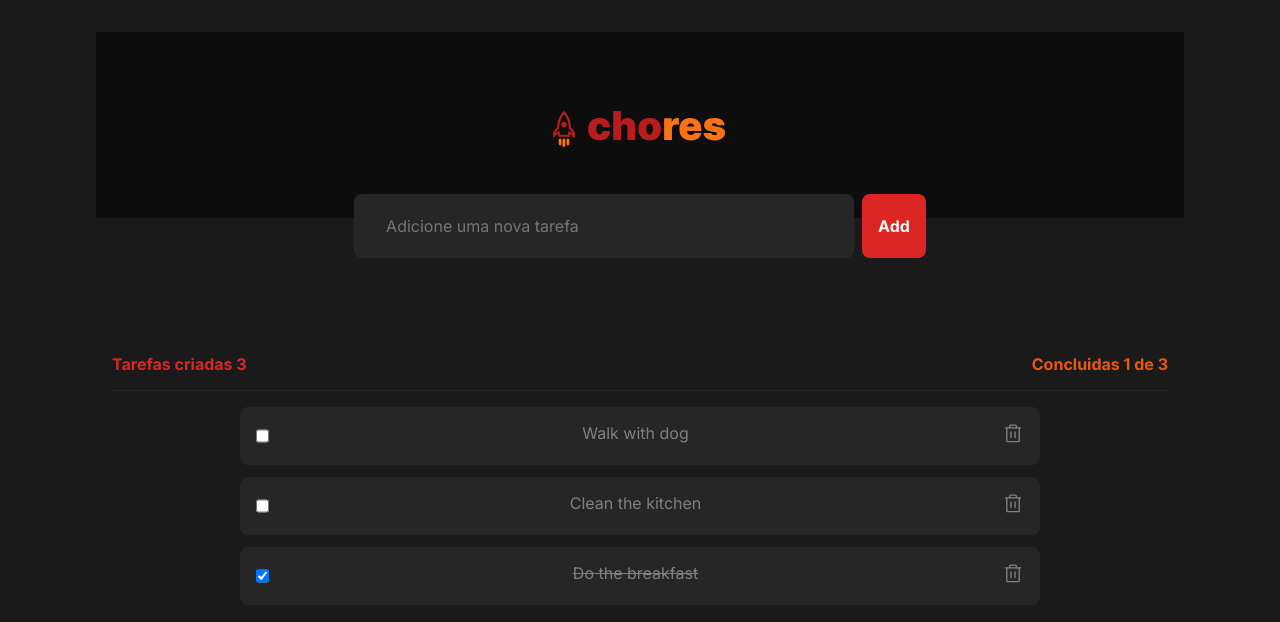
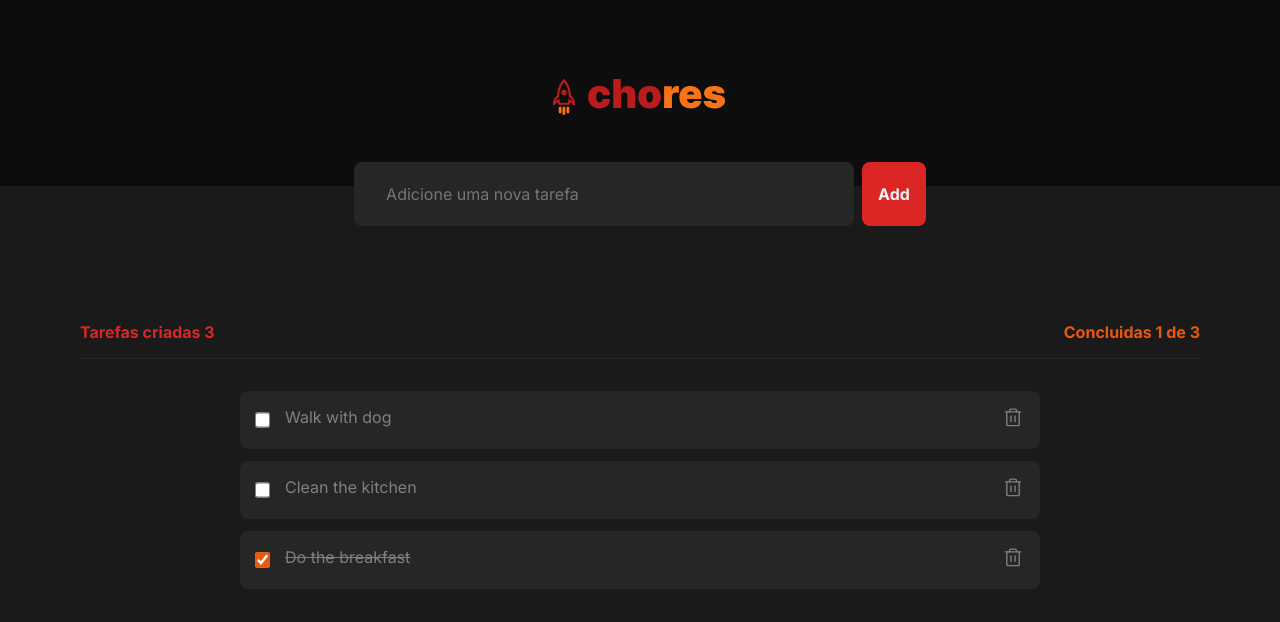
Before and after one commit to Igorth/chores-list-ts, a React (Vite) app: page / in a window 1280 px wide. Shown: the top 622 px of the page. Built offline with nearby package versions, Linux system fonts and the light colour scheme.

Commit message:
feat: add styles in the checkbox, and adjusting padding and width

```diff
--- a/src/App.module.css
+++ b/src/App.module.css
@@ -1,5 +1,3 @@
 .wrapper {
-  max-width: 70rem;
-  margin: 2rem auto;
-  padding: 0 1rem;
+  max-width: 100%;
 }
--- a/src/components/ChoreItem.module.css
+++ b/src/components/ChoreItem.module.css
@@ -11,7 +11,7 @@
 
 .labelItem {
   display: flex;
-  justify-content: space-between;
+  justify-content: flex-start;
   gap: 1rem;
   background: var(--gray-500);
   padding: 1rem;
@@ -35,4 +35,16 @@
 
 .completedChore {
   text-decoration: line-through;
+  width: 100%;
 }
+
+.completed {
+  width: 100%;
+}
+
+input[type='checkbox'] {
+  -ms-transform: scale(1.2); /* IE 9 */
+  -webkit-transform: scale(1.2); /* Chrome, Safari, Opera */
+  transform: scale(1.2);
+  accent-color: var(--orange-600);
+}
--- a/src/components/ChoreItem.tsx
+++ b/src/components/ChoreItem.tsx
@@ -21,7 +21,9 @@ export function ChoreItem({
           onChange={(e) => handleCompletedChange(chore.id, e.target.checked)}
           checked={chore.completed}
         />
-        <span className={chore.completed ? styles.completedChore : ''}>
+        <span
+          className={chore.completed ? styles.completedChore : styles.completed}
+        >
           {chore.title}
         </span>
         <button onClick={() => handleDelete(chore.id)}>
--- a/src/components/ChoresSummary.module.css
+++ b/src/components/ChoresSummary.module.css
@@ -3,7 +3,8 @@
   justify-content: space-between;
   padding-bottom: 1rem;
   border-bottom: 1px solid var(--gray-500);
-  margin: 1rem;
+  max-width: 70rem;
+  margin: 2rem auto;
 }
 
 .createdChores {
```
